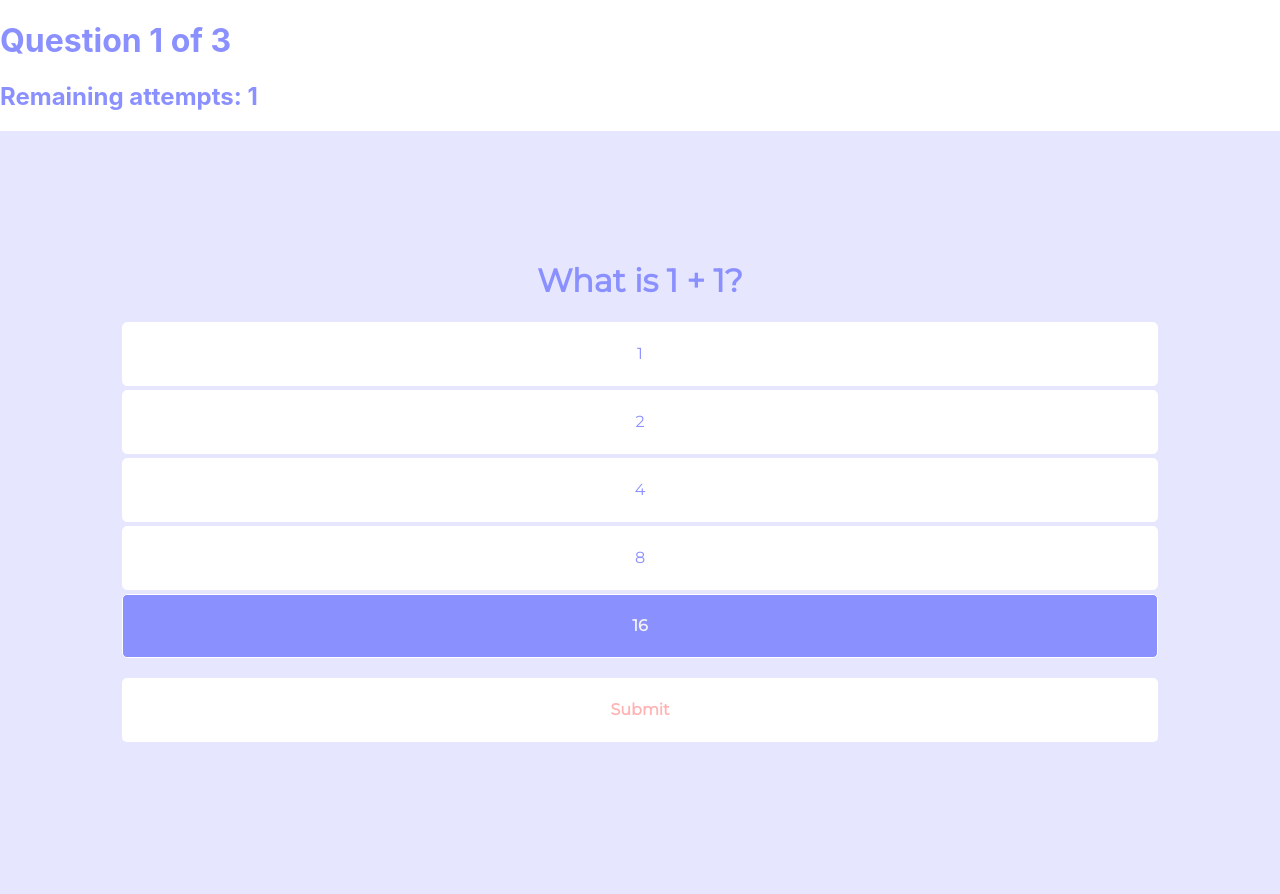
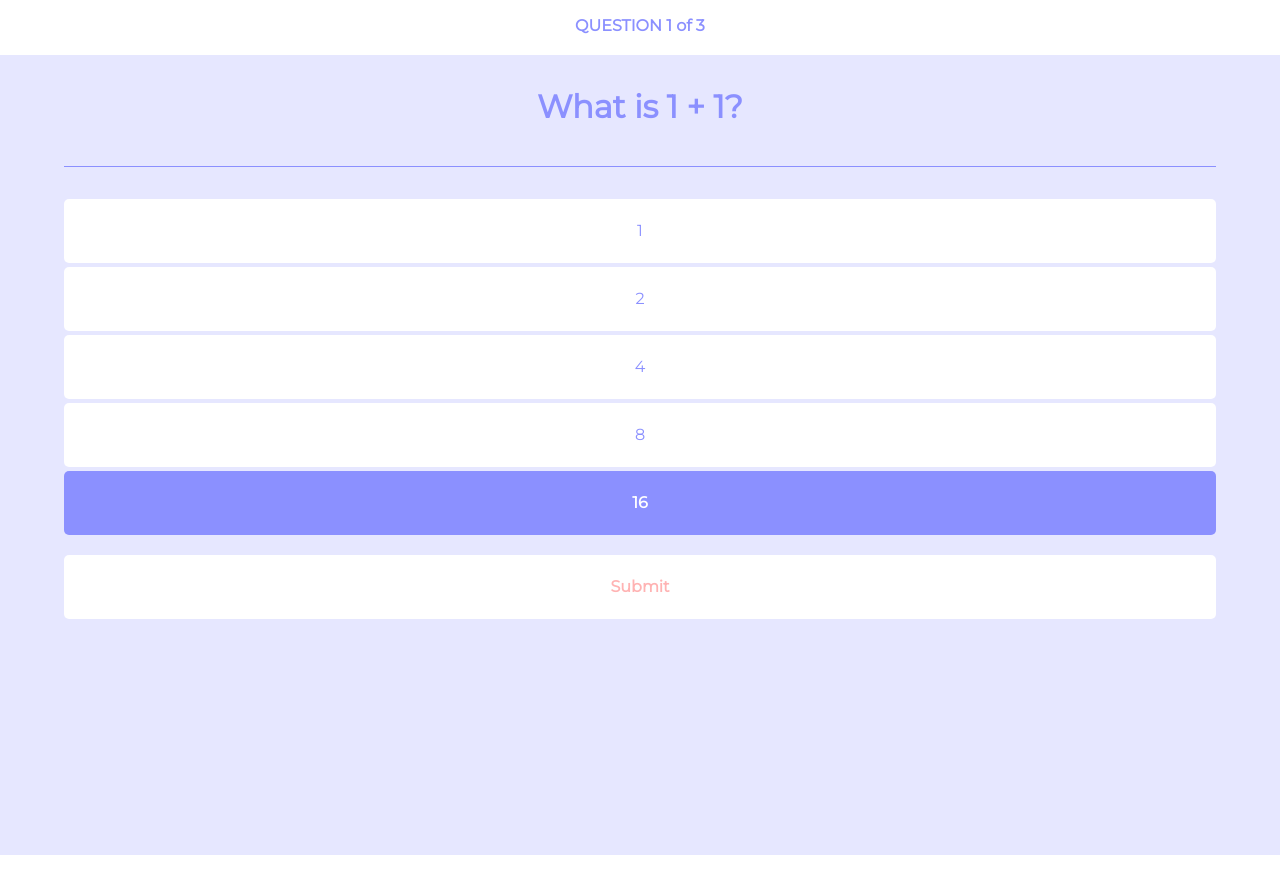
Before and after one commit to jenningst/quizr, a React (Create React App) app in the folder client/: page / in a window 1280 px wide. Both pictures are taken after a click on the button "16". Shown: the top 894 px of the page. After the commit the page ends 855 px from the top, so only its background shows below. Built offline with nearby package versions, Linux system fonts and the light colour scheme.

Commit message:
Additional styling and bug fixes
- Adds some additional styling to the question
- Fixes issue #8: don't show question count after quiz completion
- Does not render question count if the index reaches the question set
length

```diff
--- a/client/src/components/AnswerKey.js
+++ b/client/src/components/AnswerKey.js
@@ -3,6 +3,8 @@ import PropTypes from 'prop-types';
 import styled from 'styled-components';
 import ButtonBase from './common/base/ButtonBase';
 import QuestionChoice from './QuestionChoice';
+
+const MESSAGE_TEXT = 'Your answer was incorrect. Here were the correct choices.'
 
 const AnswerKey = ({
   answerKey,
@@ -32,6 +34,7 @@ const AnswerKey = ({
         </ActionWrapper>
       </AnswerBank>
       <MessageBox className="message-box">
+        {MESSAGE_TEXT}
       </MessageBox>
     </AnswerKeyWrapper>
   );
@@ -61,7 +64,7 @@ const AnswerBank = styled.section`
   flex-flow: column nowrap;
   justify-content: center;
   align-items: center;
-  width: 90%;
+  width: 100%;
 `;
 
 const ActionWrapper = styled.div`
@@ -74,11 +77,17 @@ const ActionWrapper = styled.div`
 `;
 
 const MessageBox = styled.section`
+  display: flex;
+  flex-flow: column nowrap;
+  justify-content: center;
+  align-items: center;
   height: 5em;
 `;
 
 const QuestionTitle = styled.h1`
   font-family: 'Montserrat', sans-serif;
+  font-size: 3em;
+  width: 90%;
 `;
 
 const ActionButton = styled(ButtonBase)`
--- a/client/src/components/Question.js
+++ b/client/src/components/Question.js
@@ -50,6 +50,7 @@ const Question = ({
       <QuestionTitle className="question-title">
         {questionData.title}
       </QuestionTitle>
+      <Divider/>
       <ChoiceBank className="choice-list">
         {questionData.choices.map((choice, index) => (
           <QuestionChoice
@@ -95,7 +96,7 @@ const Question = ({
     } else {
       return (
         <ActionButtonDisabled disabled>
-          Submit
+          Select a Choice
         </ActionButtonDisabled>
       );
     }
@@ -138,6 +139,7 @@ const Question = ({
 };
 
 Question.propTypes = {
+  questionNumber: PropTypes.number.isRequired,
   questionData: PropTypes.shape({
     choices: PropTypes.array.isRequired,
     title: PropTypes.string.isRequired,
@@ -155,7 +157,7 @@ export default Question;
 const QuestionWrapper = styled.div`
   display: flex;
   flex-flow: column nowrap;
-  justify-content: center;
+  justify-content: flex-start;
   align-items: center;
   height: 100vh;
   background: #E6E7FF;
@@ -166,7 +168,7 @@ const ChoiceBank = styled.section`
   flex-flow: column nowrap;
   justify-content: center;
   align-items: center;
-  width: 90%;
+  width: 100%;
 `;
 
 const ActionWrapper = styled.div`
@@ -178,12 +180,22 @@ const ActionWrapper = styled.div`
   width: 100%;
 `;
 
-const MessageBox = styled.section`
-  height: 5em;
+const QuestionTitle = styled.h1`
+  margin-top: 1em;
+  margin-bottom: 1em;
+  text-align: center;
+  font-family: 'Montserrat', sans-serif;
+  font-size: 2em;
+  width: 90%;
 `;
 
-const QuestionTitle = styled.h1`
-  font-family: 'Montserrat', sans-serif;
+const Divider = styled.hr`
+  background: #8B90FF;
+  height: 1px;
+  margin-bottom: 2em;
+  outline: none;
+  border: none;
+  width: 90%;
 `;
 
 const ActionButton = styled(ButtonBase)`
@@ -211,10 +223,18 @@ const ActionButtonDisabled = styled(ActionButton)`
 `;
 
 const ActionButtonHighlighted = styled(ActionButton)`
-  background: #ffcc99;
+  background: #FFCC99;
   color: #FFFFFF;
 
   &:hover {
     border: none;
   }
 `;
+
+const MessageBox = styled.section`
+  display: flex;
+  flex-flow: column nowrap;
+  justify-content: center;
+  align-items: center;
+  height: 5em;
+`;
--- a/client/src/components/QuestionChoice.js
+++ b/client/src/components/QuestionChoice.js
@@ -13,12 +13,12 @@ const QuestionChoice = ({
   return (
     <>
       {isSelected ? (
-        <LargeButton
+        <HighlightedButton
           primary
           onClick={e => toggleIsSelected(index)}
         >
           {choiceText}
-        </LargeButton>
+        </HighlightedButton>
         ) : (
           <LargeButton
             type="button"
@@ -49,14 +49,24 @@ const LargeButton = styled(ButtonBase)`
   width: 90%;
   height: 4em;
   margin: 0em 1em .25em 1em;
-  background: ${props => props.primary ? "#8B90FF" : "#FFFFFF"};
-  color: ${props => props.primary ? "#F2F2F2" : "#8B90FF"};
   font-size: 1em;
-  font-weight: ${props => props.primary ? "700" : "400"};
-  border: 1px solid #FFFFFF;
+  background: #FFFFFF;
+  color: #8B90FF;
+  border: none;
   outline: none;
 
   &:hover {
-    border: 3px solid #B3B6FF;
+    border: 3px solid #8B90FF;
+    font-weight: 700;
   }
 `;
+
+const HighlightedButton = styled(LargeButton)`
+  background: #8B90FF;
+  font-weight: 700;
+  color: #FFFFFF;
+
+  &:hover {
+    border: none;
+  }
+`;
--- a/client/src/components/Quiz.js
+++ b/client/src/components/Quiz.js
@@ -23,9 +23,13 @@ const Quiz = ({ mode }) => {
   }, []);
 
   return (
-    <QuizWrapper>
-      <h1>Question {index + 1} of {questions.length}</h1>
-      <h2>{mode.ATTEMPTS && `Remaining attempts: ${attemptCounter}`}</h2>
+    <QuizWrapper className="quiz-wrapper">
+      {index < questions.length &&
+        <QuestionCounter>
+          QUESTION {index + 1} of {questions.length}
+        </QuestionCounter>
+      }
+      <h2>{mode.ATTEMPTS > 1 && `Remaining attempts: ${attemptCounter}`}</h2>
 
       {index && index === questions.length
         ? <Assessment
@@ -106,6 +110,12 @@ const Quiz = ({ mode }) => {
 export default Quiz;
 
 const QuizWrapper = styled.div`
-  background: #FFFFFF;
-  color: #8B90FF
+  color: #8B90FF;
 `;
+
+const QuestionCounter = styled.h3`
+  font-family: 'Montserrat', sans-serif;
+  font-size: 1em;
+  width: 100%;
+  text-align: center;
+`;
```
